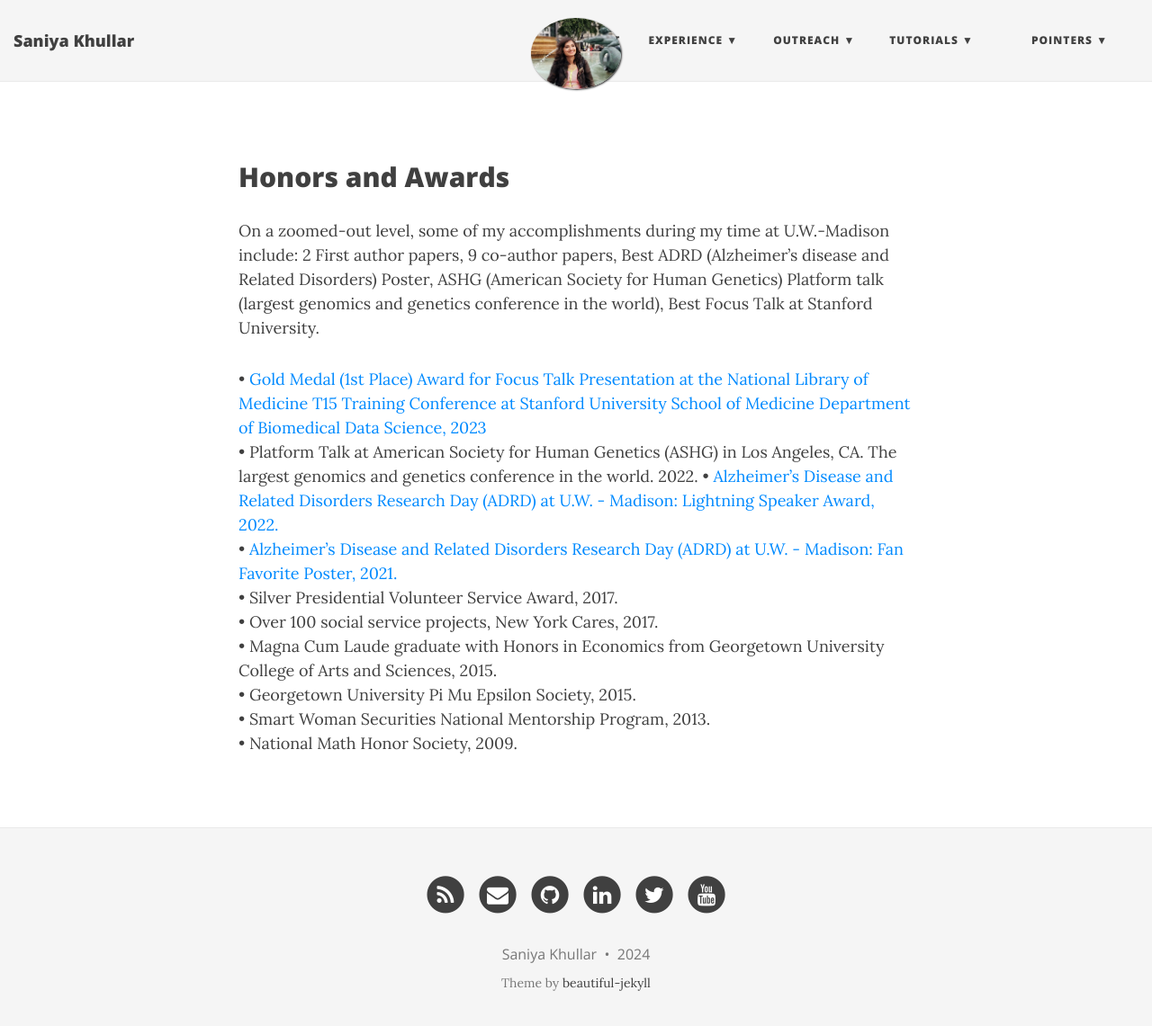
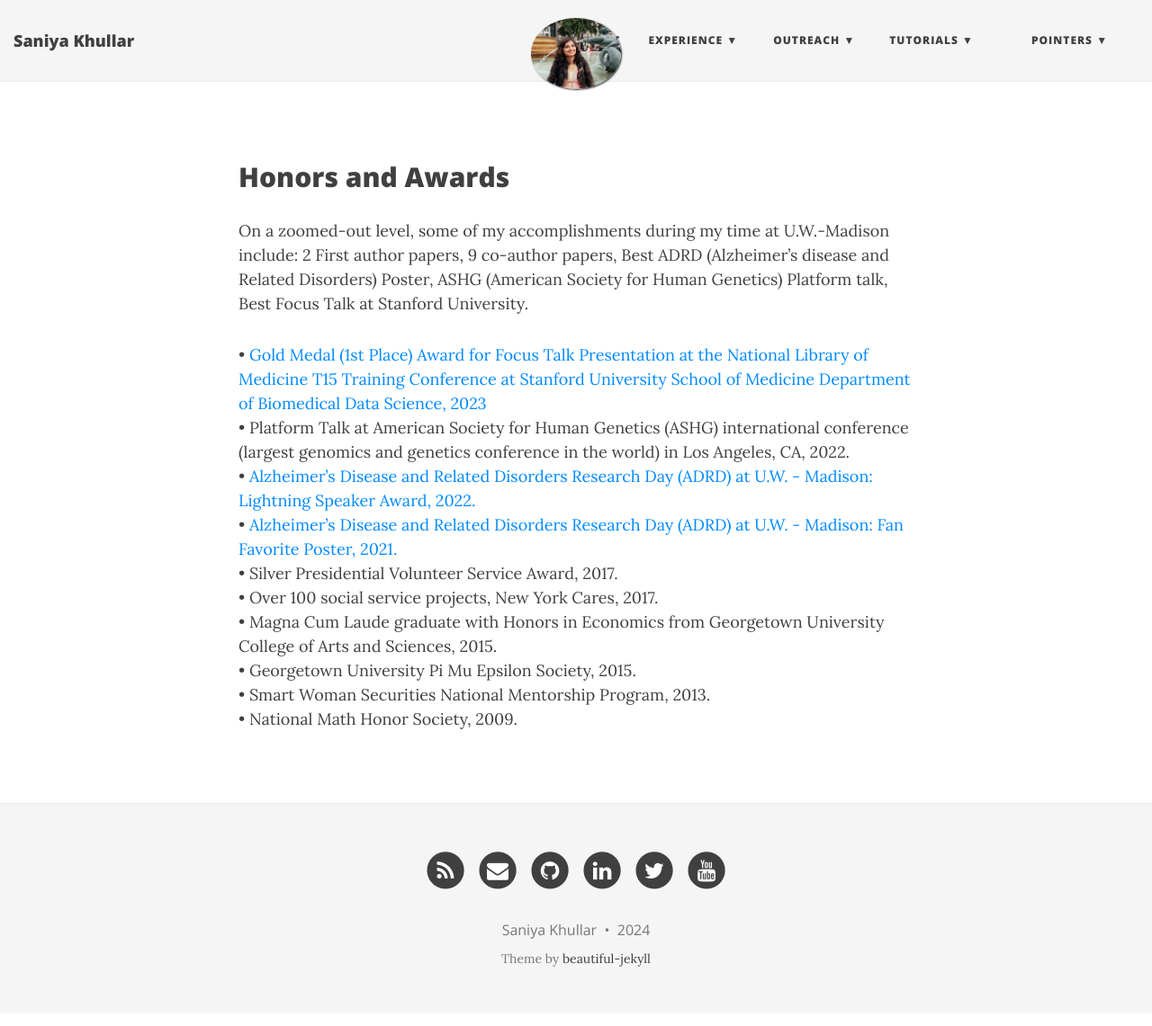
Before and after one commit to SaniyaKhullar/saniyakhullar.github.io, a Jekyll site: the page built from awards.md, in a window 1280 px wide and 1154 px high. Shown: the top 1141 px of the window at 90% size. Built offline with Jekyll 4.4.1, drawn with Linux system fonts in a browser that asks for light colours; nearby versions of some CDN libraries.

Commit message:
september changes :)

```diff
--- a/awards.md
+++ b/awards.md
@@ -4,10 +4,10 @@ title: ""
 ---
 ## Honors and Awards
 
-On a zoomed-out level, some of my accomplishments during my time at U.W.-Madison include: 2 First author papers, 9 co-author papers, Best ADRD (Alzheimer's disease and Related Disorders) Poster, ASHG (American Society for Human Genetics) Platform talk (largest genomics and genetics conference in the world), Best Focus Talk at Stanford University.
+On a zoomed-out level, some of my accomplishments during my time at U.W.-Madison include: 2 First author papers, 9 co-author papers, Best ADRD (Alzheimer's disease and Related Disorders) Poster, ASHG (American Society for Human Genetics) Platform talk, Best Focus Talk at Stanford University.
 
 •	[Gold Medal (1st Place) Award for Focus Talk Presentation at the National Library of Medicine T15 Training Conference at Stanford University School of Medicine Department of Biomedical Data Science, 2023](https://dbds.stanford.edu/national-library-of-medicine-nlm-t15-training-conference/#focus-talks)<br>
-•	Platform Talk at American Society for Human Genetics (ASHG) in Los Angeles, CA. The largest genomics and genetics conference in the world. 2022.
+•	Platform Talk at American Society for Human Genetics (ASHG) international conference (largest genomics and genetics conference in the world) in Los Angeles, CA, 2022. <br>
 •	[Alzheimer's Disease and Related Disorders Research Day (ADRD) at U.W. - Madison: Lightning Speaker Award, 2022.](https://www.adrc.wisc.edu/news/research-day-2022-poster-session-award-winners-and-conference-wrap)<br>
 •	[Alzheimer's Disease and Related Disorders Research Day (ADRD) at U.W. - Madison: Fan Favorite Poster, 2021.](https://www.adrc.wisc.edu/news/research-day-2021-poster-session-award-winners)<br>
 •	Silver Presidential Volunteer Service Award, 2017.<br>
```
Also changed, not shown: publications.md (+3 -1 lines).
